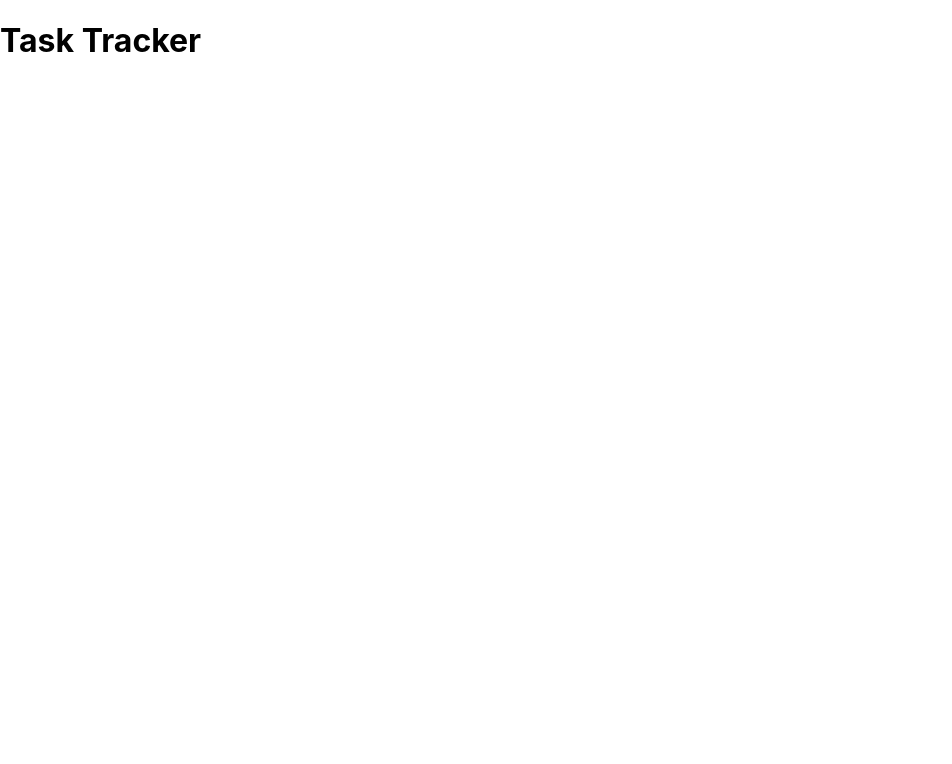
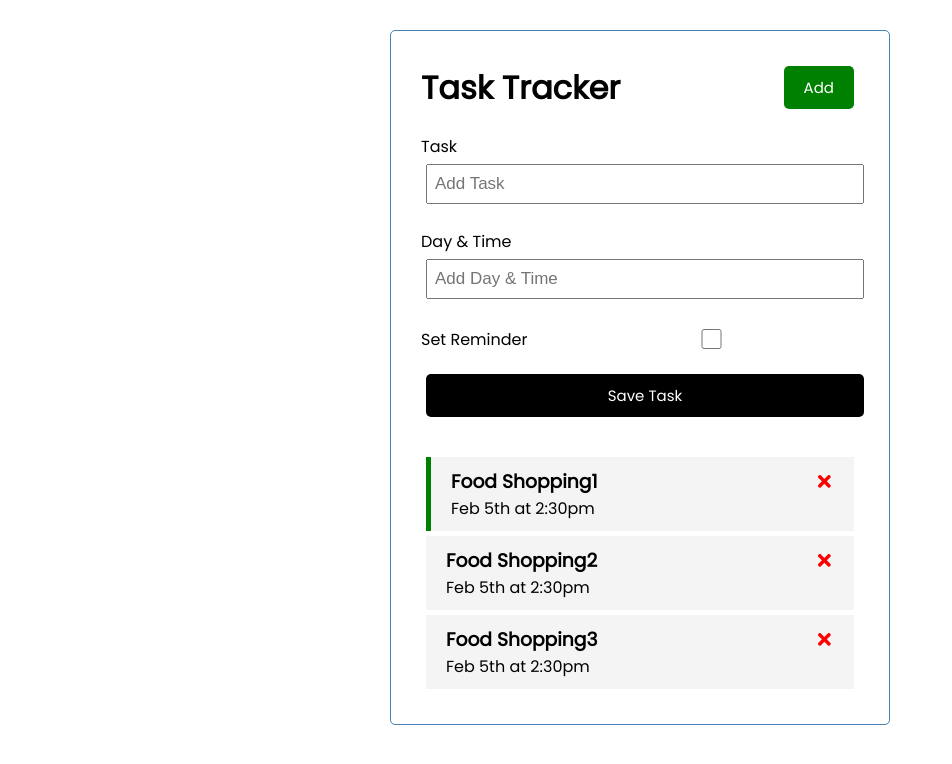
Before and after one commit to EdgarMatevosyan/react-task-tracker, a React (Create React App) app: page / in a window 1280 px wide. Shown: the top 764 px of the page, without its empty margins (0-952 px from the left). Built offline with nearby package versions, Linux system fonts and the light colour scheme.

Commit message:
added add task component, styling

```diff
--- a/package.json
+++ b/package.json
@@ -8,6 +8,7 @@
     "@testing-library/user-event": "^12.8.3",
     "react": "^17.0.2",
     "react-dom": "^17.0.2",
+    "react-icons": "^4.2.0",
     "react-scripts": "4.0.3",
     "web-vitals": "^1.1.1"
   },
--- a/src/App.js
+++ b/src/App.js
@@ -1,9 +1,53 @@
-import Header from './components/Header'
+import Header from "./components/Header";
+import Tasks from "./components/Tasks";
+import { useState } from "react";
+import AddTask from "./components/AddTask";
 
 function App() {
+  const [tasks, setTasks] = useState([
+    {
+      id: 1,
+      text: "Food Shopping1",
+      day: "Feb 5th at 2:30pm",
+      reminder: true,
+    },
+    {
+      id: 2,
+      text: "Food Shopping2",
+      day: "Feb 5th at 2:30pm",
+      reminder: false,
+    },
+    {
+      id: 3,
+      text: "Food Shopping3",
+      day: "Feb 5th at 2:30pm",
+      reminder: false,
+    },
+  ]);
+
+  // Delete Task
+  const deleteTask = (id) => {
+    setTasks(tasks.filter((task) => task.id !== id));
+  };
+
+  // Toggle Reminder
+  const toggleReminder = (id) => {
+    setTasks(
+      tasks.map((task) =>
+        task.id === id ? { ...task, reminder: !task.reminder } : task
+      )
+    );
+  };
+
   return (
     <div className="container">
-      <Header title='Hello'/>
+      <Header />
+      <AddTask />
+      {tasks.length > 0 ? (
+        <Tasks tasks={tasks} onDelete={deleteTask} onToggle={toggleReminder} />
+      ) : (
+        "No Tasks To Show"
+      )}
     </div>
   );
 }
--- /dev/null
+++ b/src/components/AddTask.js
@@ -0,0 +1,40 @@
+import { useState } from "react";
+
+const AddTask = () => {
+  const [text, setText] = useState("");
+  const [day, setDay] = useState("");
+  const [reminder, setReminder] = useState(false);
+  return (
+    <form className="add-form">
+      <div className="form-control">
+        <label>Task</label>
+        <input
+          type="text"
+          placeholder="Add Task"
+          value={text}
+          onChange={(e) => setText(e.target.value)}
+        ></input>
+      </div>
+      <div className="form-control">
+        <label>Day & Time</label>
+        <input
+          type="text"
+          placeholder="Add Day & Time"
+          value={day}
+          onChange={(e) => setDay(e.target.value)}
+        ></input>
+      </div>
+      <div className="form-control form-control-check">
+        <label>Set Reminder</label>
+        <input
+          type="checkbox"
+          value={reminder}
+          onChange={(e) => setReminder(e.currentTarget.checked)}
+        ></input>
+      </div>
+      <input className="btn btn-block" type="submit" value="Save Task"></input>
+    </form>
+  );
+};
+
+export default AddTask;
--- /dev/null
+++ b/src/components/Button.js
@@ -0,0 +1,25 @@
+import PropTypes from "prop-types";
+
+const Button = ({ color, text, onClick }) => {
+  return (
+    <button
+      onClick={onClick}
+      style={{ backgroundColor: color }}
+      className="btn"
+    >
+      {text}
+    </button>
+  );
+};
+
+Button.defaultProps = {
+  color: "steelblue",
+};
+
+Button.propTypes = {
+  text: PropTypes.string.isRequired,
+  color: PropTypes.string.isRequired,
+  onClick: PropTypes.func.isRequired,
+};
+
+export default Button;
--- a/src/components/Header.js
+++ b/src/components/Header.js
@@ -1,9 +1,31 @@
-const Header = () => {
-    return (
-        <header>
-            <h1>Task Tracker</h1>
-        </header>
-    )
-}
+import PropTypes from "prop-types";
+import Button from "./Button";
 
-export default Header
+const Header = ({ title }) => {
+  const onClick = () => {
+    console.log("test");
+  };
+
+  return (
+    <header className="header">
+      <h1>{title}</h1>
+      <Button color="green" text="Add" onClick={onClick} />
+    </header>
+  );
+};
+
+Header.defaultProps = {
+  title: "Task Tracker",
+};
+
+Header.propTypes = {
+  title: PropTypes.string.isRequired,
+};
+
+// CSS in JS
+// const headingStyle = {
+//     color: 'red',
+//     backgroundColor: 'black',
+// }
+
+export default Header;
--- /dev/null
+++ b/src/components/Task.js
@@ -0,0 +1,21 @@
+import { FaTimes } from "react-icons/fa";
+
+const Task = ({ task, onDelete, onToggle }) => {
+  return (
+    <div
+      className={`task ${task.reminder ? "reminder" : ""}`}
+      onDoubleClick={() => onToggle(task.id)}
+    >
+      <h3>
+        {task.text}{" "}
+        <FaTimes
+          style={{ color: "red", cursor: "pointer" }}
+          onClick={() => onDelete(task.id)}
+        />
+      </h3>
+      <p>{task.day}</p>
+    </div>
+  );
+};
+
+export default Task;
--- /dev/null
+++ b/src/components/Tasks.js
@@ -0,0 +1,18 @@
+import Task from "./Task";
+
+const Tasks = ({ tasks, onDelete, onToggle }) => {
+  return (
+    <>
+      {tasks.map((task) => (
+        <Task
+          key={task.id}
+          task={task}
+          onDelete={onDelete}
+          onToggle={onToggle}
+        />
+      ))}
+    </>
+  );
+};
+
+export default Tasks;
--- a/src/index.css
+++ b/src/index.css
@@ -1,13 +1,112 @@
-body {
+@import url("https://fonts.googleapis.com/css2?family=Poppins:wght@300;400&display=swap");
+
+* {
+  box-sizing: border-box;
   margin: 0;
-  font-family: -apple-system, BlinkMacSystemFont, 'Segoe UI', 'Roboto', 'Oxygen',
-    'Ubuntu', 'Cantarell', 'Fira Sans', 'Droid Sans', 'Helvetica Neue',
-    sans-serif;
-  -webkit-font-smoothing: antialiased;
-  -moz-osx-font-smoothing: grayscale;
+  padding: 0;
 }
 
-code {
-  font-family: source-code-pro, Menlo, Monaco, Consolas, 'Courier New',
-    monospace;
+body {
+  font-family: "Poppins", sans-serif;
 }
+
+.container {
+  max-width: 500px;
+  margin: 30px auto;
+  overflow: auto;
+  min-height: 300px;
+  border: 1px solid steelblue;
+  padding: 30px;
+  border-radius: 5px;
+}
+
+.header {
+  display: flex;
+  justify-content: space-between;
+  align-items: center;
+  margin-bottom: 20px;
+}
+
+.btn {
+  display: inline-block;
+  background: #000;
+  color: #fff;
+  border: none;
+  padding: 10px 20px;
+  margin: 5px;
+  border-radius: 5px;
+  cursor: pointer;
+  text-decoration: none;
+  font-size: 15px;
+  font-family: inherit;
+}
+
+.btn:focus {
+  outline: none;
+}
+
+.btn:active {
+  transform: scale(0.98);
+}
+
+.btn-block {
+  display: block;
+  width: 100%;
+}
+
+.task {
+  background: #f4f4f4;
+  margin: 5px;
+  padding: 10px 20px;
+  cursor: pointer;
+}
+
+.task.reminder {
+  border-left: 5px solid green;
+}
+
+.task h3 {
+  display: flex;
+  align-items: center;
+  justify-content: space-between;
+}
+
+.add-form {
+  margin-bottom: 40px;
+}
+
+.form-control {
+  margin: 20px 0;
+}
+
+.form-control label {
+  display: block;
+}
+
+.form-control input {
+  width: 100%;
+  height: 40px;
+  margin: 5px;
+  padding: 3px 7px;
+  font-size: 17px;
+}
+
+.form-control-check {
+  display: flex;
+  align-items: center;
+  justify-content: space-between;
+}
+
+.form-control-check label {
+  flex: 1;
+}
+
+.form-control-check input {
+  flex: 2;
+  height: 20px;
+}
+
+footer {
+  margin-top: 30px;
+  text-align: center;
+}
```
Also changed, not shown: src/index.js (+6 -6 lines), 1 other file (tests, documents, lock files or other folders).
